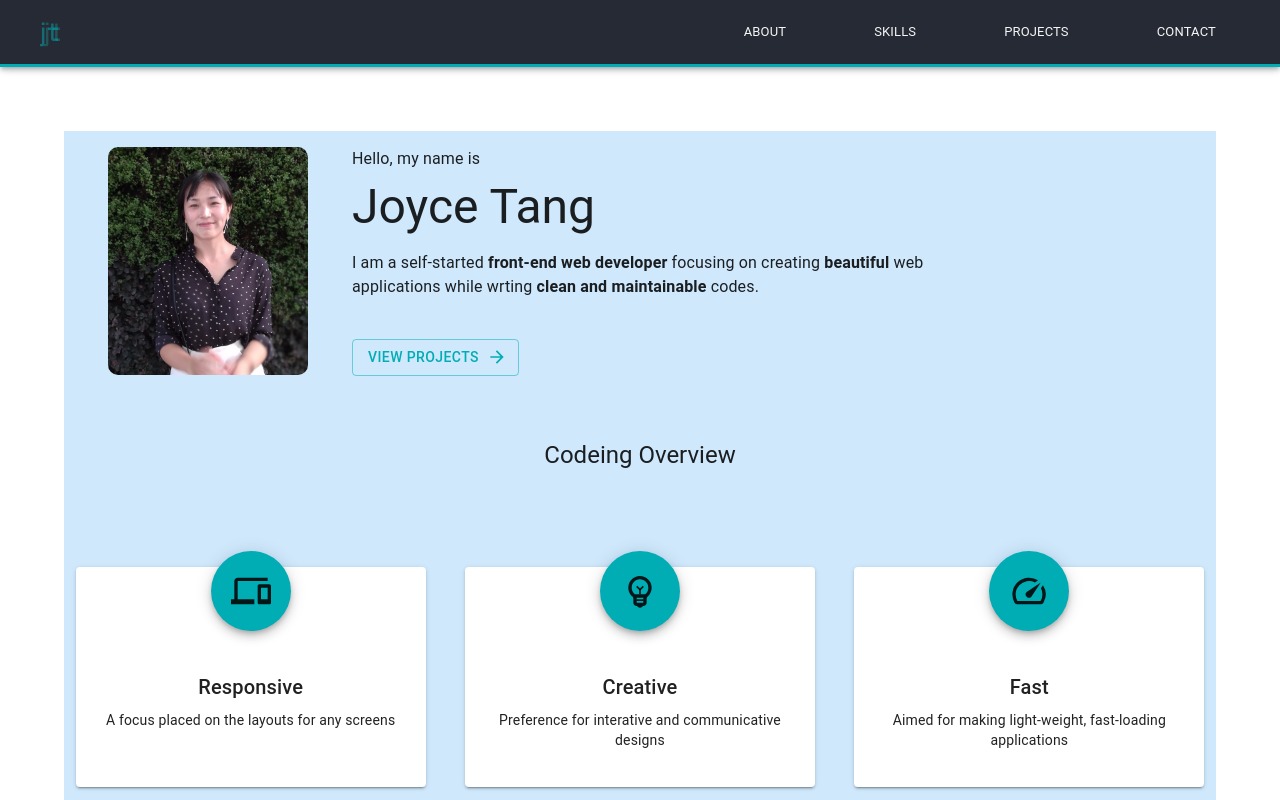
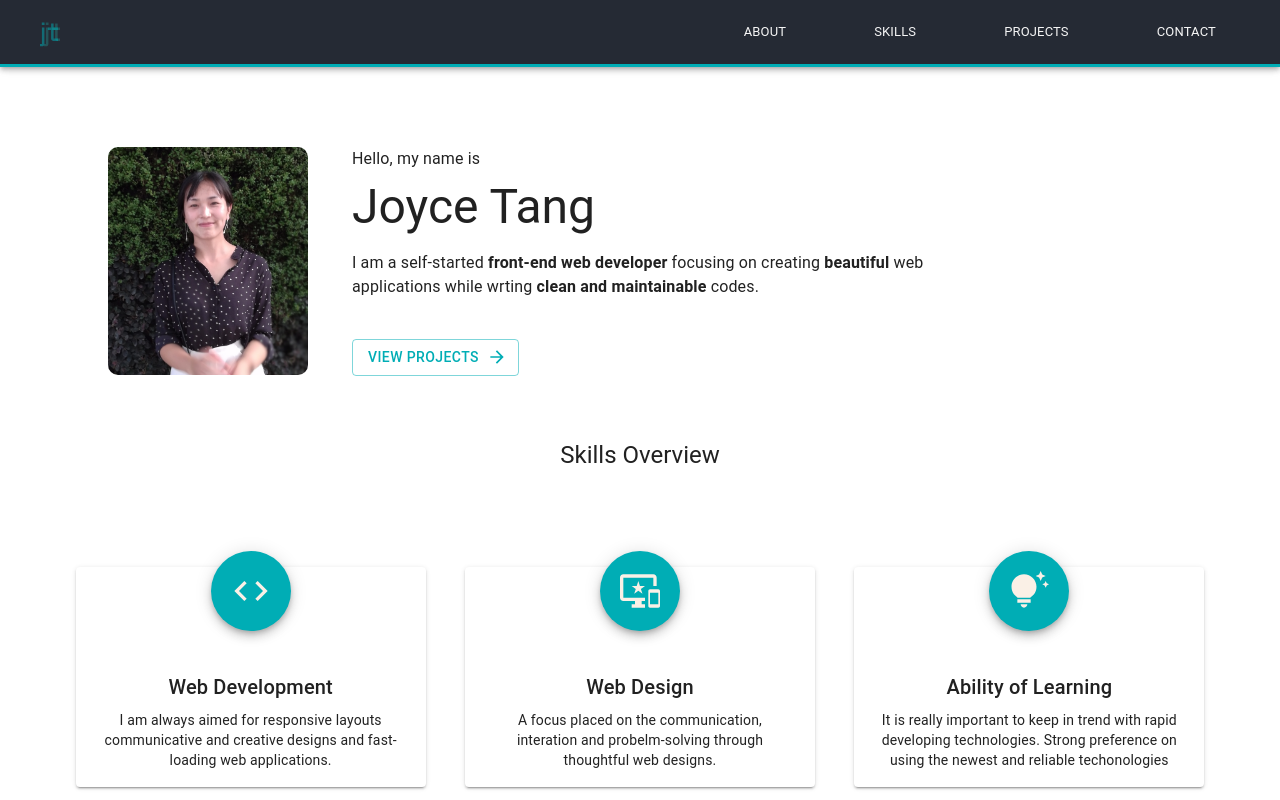
Before and after one commit to joycethh/portflio, a React (Create React App) app: page / in a window 1280 px wide. Shown: the top 800 px of the page. Built offline with nearby package versions, Linux system fonts and the light colour scheme.

Commit message:
complete skills overview section

```diff
--- a/src/home/Home.js
+++ b/src/home/Home.js
@@ -1,19 +1,10 @@
 import React from "react";
+import { Container, Grid, Typography, Paper, Box, Fab } from "@mui/material";
 import {
-  Container,
-  Grid,
-  CardMedia,
-  Typography,
-  Paper,
-  Box,
-  CardContent,
-  Fab,
-} from "@mui/material";
-import {
-  DevicesOutlined,
-  EmojiObjectsOutlined,
-  SpeedOutlined,
+  ImportantDevices,
   ArrowForward,
+  Code,
+  TipsAndUpdates,
 } from "@mui/icons-material";
 import { Link } from "react-scroll";
 
@@ -25,7 +16,7 @@ const Home = () => {
   return (
     <div id="home">
       <Container>
-        <Box sx={{ bgcolor: "#cfe8fc", height: "100vh" }}>
+        <Box>
           <Grid container>
             <Grid item xs={12} md={3}>
               <AvatarBox>
@@ -67,7 +58,7 @@ const Home = () => {
           {/* features   */}
           <Box pt={6}>
             <Typography variant="h5" sx={{ textAlign: "center" }}>
-              Codeing Overview
+              Skills Overview
             </Typography>
           </Box>
           <Box pt={12}>
@@ -90,19 +81,21 @@ const Home = () => {
                       height: 220,
                     }}
                   >
-                    {/* icon section */}
                     <Fab
                       sx={{
                         backgroundColor: "#00ADB5",
+
                         width: "80px",
                         height: "80px",
                         top: "-40px",
                       }}
                     >
-                      {<item.icon style={{ fontSize: "40px" }} />}
+                      {
+                        <item.icon
+                          style={{ fontSize: "40px", color: "#FAF0E6" }}
+                        />
+                      }
                     </Fab>
-
-                    {/* content section */}
 
                     <Typography gutterBottom variant="h6">
                       {item.title}
@@ -121,19 +114,19 @@ const Home = () => {
 
 const lists = [
   {
-    icon: DevicesOutlined,
-    title: "Responsive",
-    body: "A focus placed on the layouts for any screens",
+    icon: Code,
+    title: "Web Development",
+    body: "I am always aimed for responsive layouts communicative and creative designs and fast-loading web applications. ",
   },
   {
-    icon: EmojiObjectsOutlined,
-    title: "Creative",
-    body: "Preference for interative and communicative designs",
+    icon: ImportantDevices,
+    title: "Web Design",
+    body: "A focus placed on the communication, interation and probelm-solving through thoughtful web designs.",
   },
   {
-    icon: SpeedOutlined,
-    title: "Fast",
-    body: "Aimed for making light-weight, fast-loading applications",
+    icon: TipsAndUpdates,
+    title: "Ability of Learning",
+    body: "It is really important to keep in trend with rapid developing technologies. Strong preference on using the newest and reliable techonologies",
   },
 ];
 export default Home;
```
